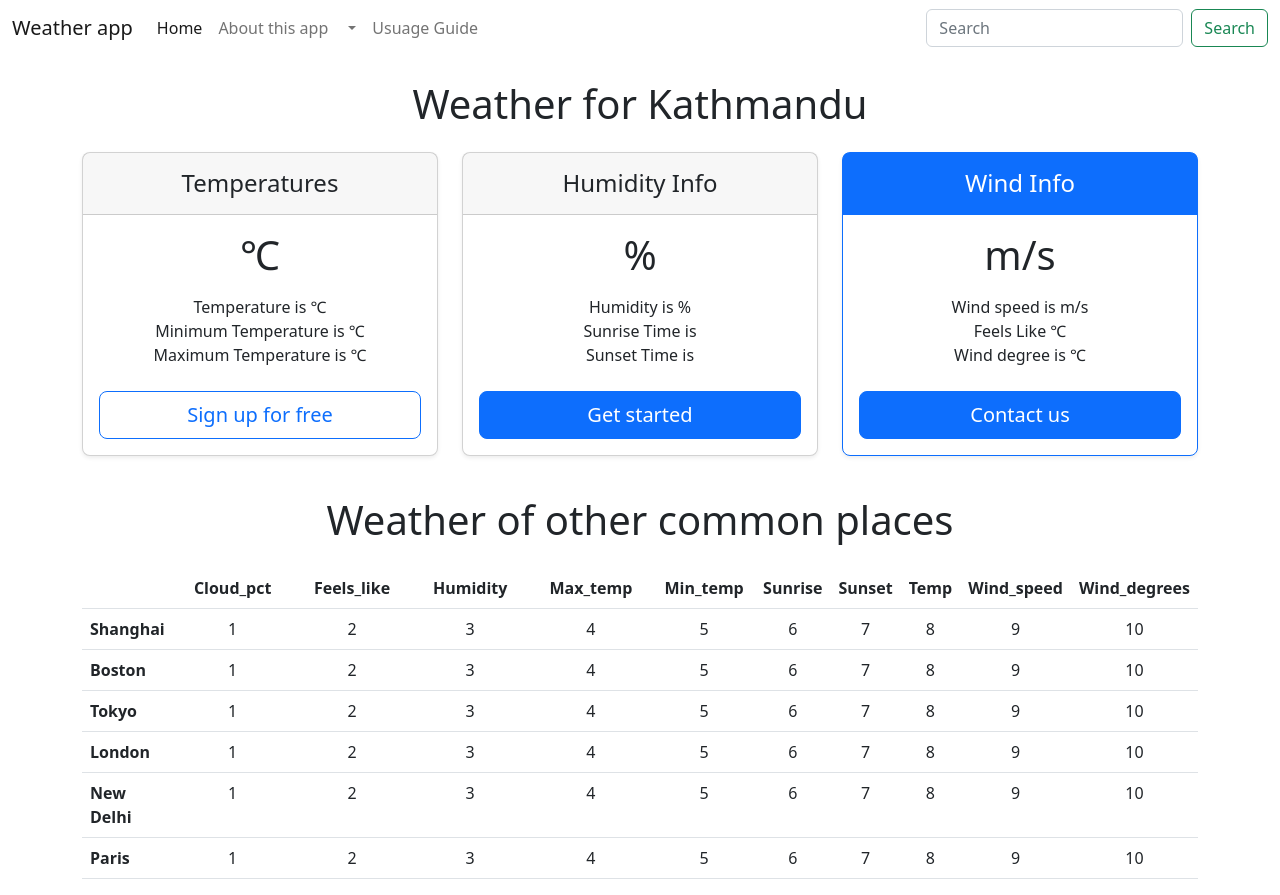
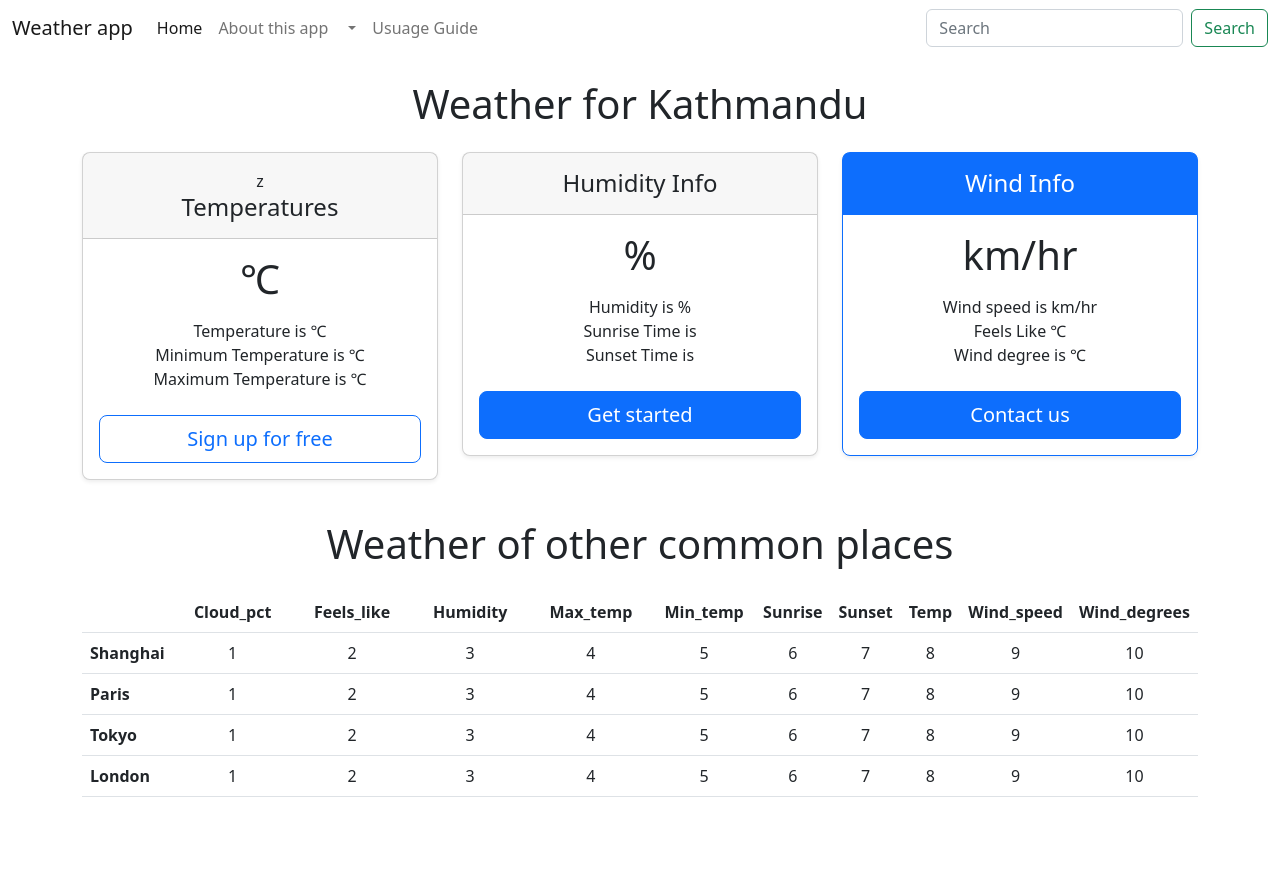
Before and after one commit to sLinX33/Weather-app, a plain HTML site: page index.html in a window 1280 px wide. After the commit the page ends 813 px from the top, so only its background shows below. Drawn offline with nearby package versions, Linux system fonts and the light colour scheme; no server answers.

Commit message:
html table rows

```diff
--- a/index.html
+++ b/index.html
@@ -56,7 +56,7 @@
           <div class="row row-cols-1 row-cols-md-3 mb-3 text-center">
             <div class="col">
               <div class="card mb-4 rounded-3 shadow-sm">
-                <div class="card-header py-3">
+                <div class="card-header py-3">z
                   <h4 class="my-0 fw-normal">Temperatures</h4>
                 </div>
                 <div class="card-body">
@@ -93,9 +93,9 @@
                   <h4 class="my-0 fw-normal">Wind Info</h4>
                 </div>
                 <div class="card-body">
-                  <h1 class="card-title pricing-card-title"><span id="wind_speed2"></span>m/s</h1>
+                  <h1 class="card-title pricing-card-title"><span id="wind_speed2"></span>km/hr</h1>
                   <ul class="list-unstyled mt-3 mb-4">
-                    <li>Wind speed is <span id="wind_speed"></span> m/s</li>
+                    <li>Wind speed is <span id="wind_speed"></span> km/hr </li>
                     <li>Feels Like <span id="feels_like"></span>℃</li>
                     <li>Wind degree is <span id="wind_degrees"></span>℃</li>
                   </ul>
@@ -139,7 +139,7 @@
                   <td>10</td>
                 </tr>
                 <tr>
-                  <th scope="row" class="text-start">Boston</th>
+                  <th scope="row" class="text-start">Paris</th>
                   <td>1</td>
                   <td>2</td>
                   <td>3</td>
@@ -180,32 +180,7 @@
                   <td>9</td>
                   <td>10</td>
                 </tr>
-                <tr>
-                  <th scope="row" class="text-start">New Delhi</th>
-                  <td>1</td>
-                  <td>2</td>
-                  <td>3</td>
-                  <td>4</td>
-                  <td>5</td>
-                  <td>6</td>
-                  <td>7</td>
-                  <td>8</td>
-                  <td>9</td>
-                  <td>10</td>
-                </tr>
-                <tr>
-                  <th scope="row" class="text-start">Paris</th>
-                  <td>1</td>
-                  <td>2</td>
-                  <td>3</td>
-                  <td>4</td>
-                  <td>5</td>
-                  <td>6</td>
-                  <td>7</td>
-                  <td>8</td>
-                  <td>9</td>
-                  <td>10</td>
-                </tr>
+
               </tbody>
             </table>
           </div>
--- a/index.js
+++ b/index.js
@@ -5,6 +5,7 @@ const options = {
 		'X-RapidAPI-Host': 'weather-by-api-ninjas.p.rapidapi.com'
 	}
 };
+
 const getWeather = (city)=> {
 	cityName.innerHTML = city
 	fetch(`https://weather-by-api-ninjas.p.rapidapi.com/v1/weather?city=${city}`, options)
@@ -30,12 +31,10 @@ const getWeather = (city)=> {
 .catch(err => console.error(err))
 };
 
-// const submit = document.getElementById("submit");
 submit.addEventListener("click", (e)=> {
 	e.preventDefault();
 	getWeather(city.value);
 })
-
 
 seattle.addEventListener("click", ()=>{
 	getWeather("Seattle");
@@ -44,5 +43,4 @@ london.addEventListener("click", ()=> {
 	getWeather("London")
 });
 
-
 getWeather("Kathmandu")
```
